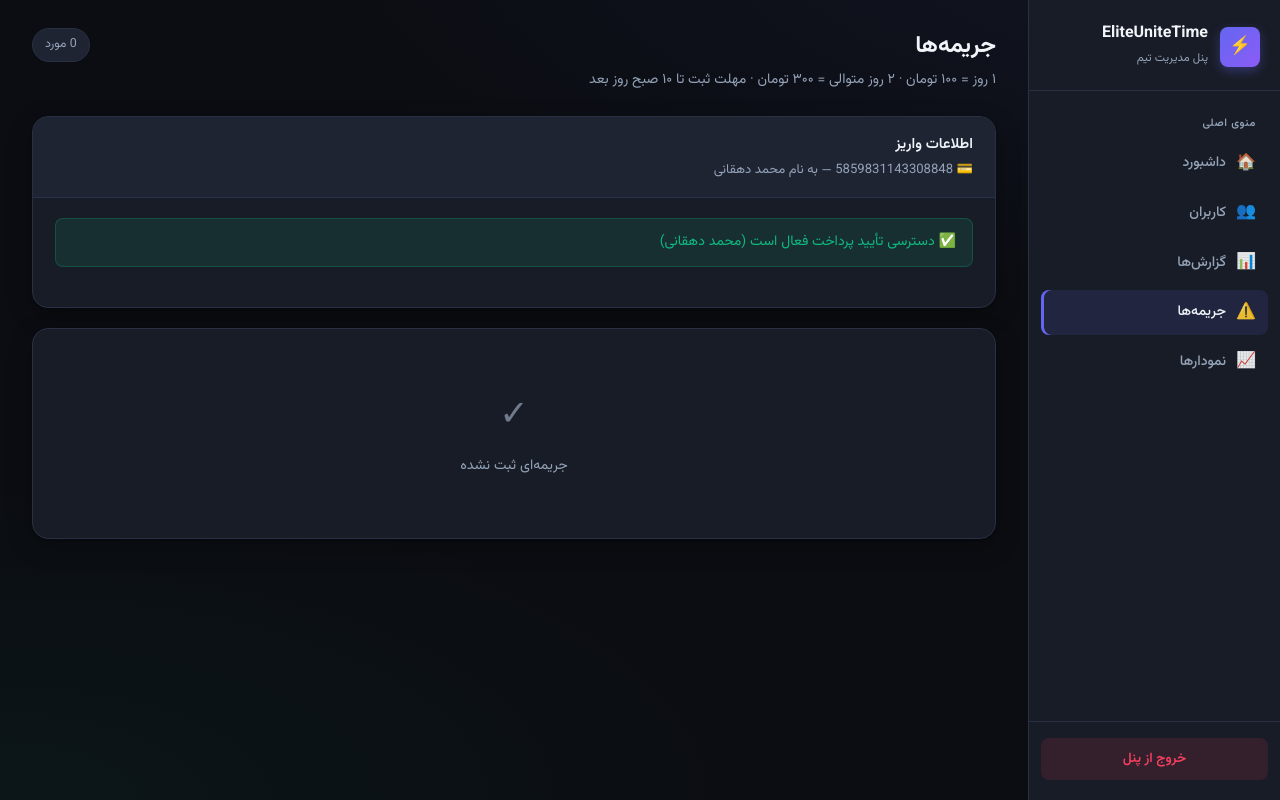
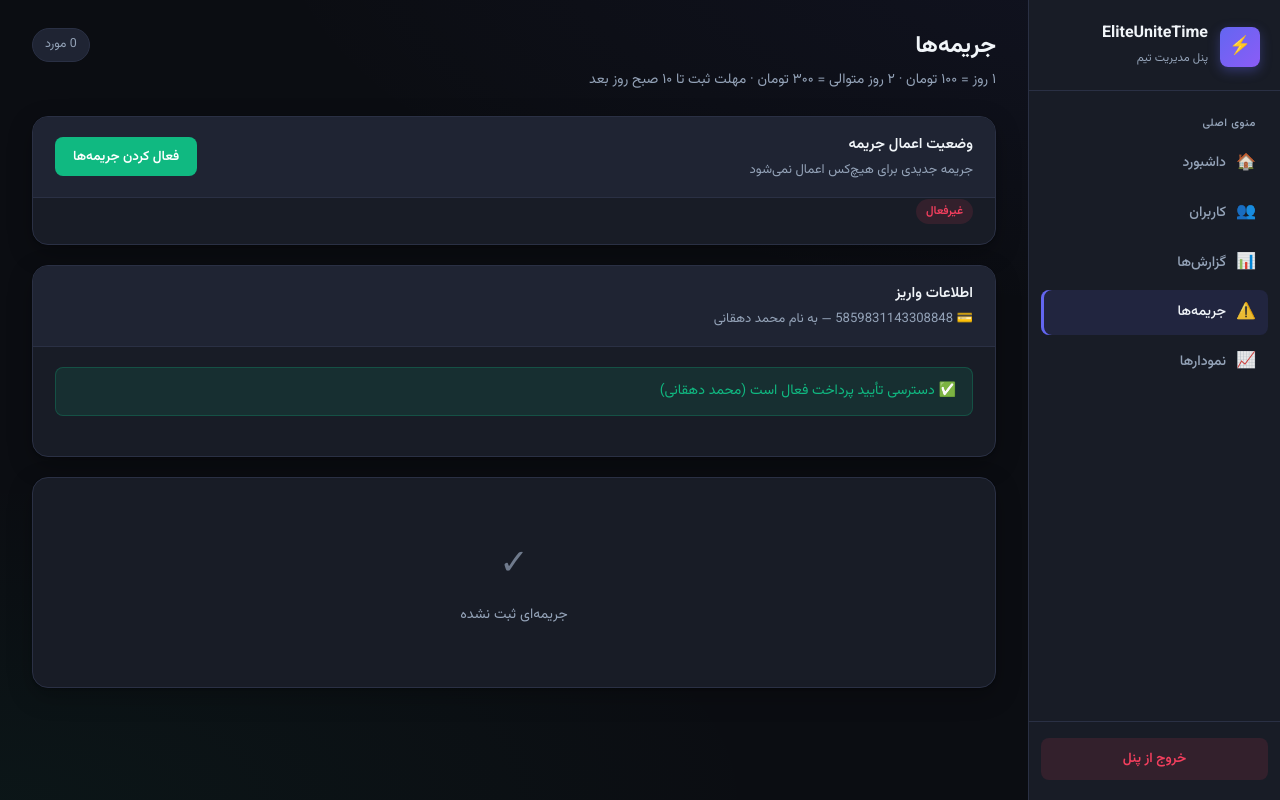
Before and after one commit to amirghadimi80/Eliteunit_balebot, a Flask app: page /penalties in a window 1280 px wide. Run offline with Flask 3, Linux system fonts and the light colour scheme; a user stored in the database is signed in; data that the repository does not hold is empty.

Commit message:
Add penalties enable/disable toggle; default new penalties off

```diff
--- a/dashboard/app.py
+++ b/dashboard/app.py
@@ -308,6 +308,7 @@ def penalties():
     return render_template(
         "penalties.html",
         rows=rows,
+        penalties_enabled=penalty_service.is_penalties_enabled(),
         approver_name=PAYMENT_APPROVER_NAME,
         payment_card=PAYMENT_CARD_NUMBER,
         payment_holder=PAYMENT_CARD_HOLDER,
@@ -315,6 +316,20 @@ def penalties():
         flash_msg=request.args.get("msg"),
         flash_type=request.args.get("type", "ok"),
     )
+
+
+@app.route("/penalties/toggle", methods=["POST"])
+@login_required
+def toggle_penalties():
+    currently_enabled = penalty_service.is_penalties_enabled()
+    new_state = not currently_enabled
+    if penalty_service.set_penalties_enabled(new_state):
+        if new_state:
+            msg = "جریمه‌ها از این لحظه فعال شد — جریمه جدید اعمال می‌شود"
+        else:
+            msg = "جریمه‌ها از این لحظه غیرفعال شد — جریمه جدیدی اعمال نمی‌شود"
+        return redirect(url_for("penalties", msg=msg, type="ok"))
+    return redirect(url_for("penalties", msg="خطا در تغییر وضعیت جریمه‌ها", type="error"))
 
 
 @app.route("/penalties/approver", methods=["POST"])
--- a/dashboard/templates/penalties.html
+++ b/dashboard/templates/penalties.html
@@ -13,6 +13,41 @@
 {% if flash_msg %}
 <div class="alert alert-{{ flash_type }}">{{ flash_msg }}</div>
 {% endif %}
+
+<div class="card" style="margin-bottom:20px;">
+  <div class="card-header" style="display:flex;align-items:center;justify-content:space-between;gap:16px;flex-wrap:wrap;">
+    <div>
+      <div class="card-title">وضعیت اعمال جریمه</div>
+      <div class="payment-info" style="margin-top:4px;">
+        {% if penalties_enabled %}
+        جریمه‌های جدید برای همه فعال است
+        {% else %}
+        جریمه جدیدی برای هیچ‌کس اعمال نمی‌شود
+        {% endif %}
+      </div>
+    </div>
+    <form method="POST" action="{{ url_for('toggle_penalties') }}" style="margin:0;">
+      {% if penalties_enabled %}
+      <button type="submit" class="btn btn-danger"
+              onclick="return confirm('جریمه‌ها غیرفعال شوند؟ از این لحظه جریمه جدیدی ثبت نمی‌شود.')">
+        غیرفعال کردن جریمه‌ها
+      </button>
+      {% else %}
+      <button type="submit" class="btn btn-success"
+              onclick="return confirm('جریمه‌ها فعال شوند؟ از این لحظه جریمه جدید اعمال می‌شود.')">
+        فعال کردن جریمه‌ها
+      </button>
+      {% endif %}
+    </form>
+  </div>
+  <div class="card-body" style="padding-top:0;">
+    {% if penalties_enabled %}
+    <span class="badge badge-green">فعال</span>
+    {% else %}
+    <span class="badge badge-red">غیرفعال</span>
+    {% endif %}
+  </div>
+</div>
 
 <div class="card" style="margin-bottom:20px;">
   <div class="card-header">
--- a/database/db.py
+++ b/database/db.py
@@ -751,3 +751,41 @@ class Database:
         except sqlite3.Error as e:
             logger.error(f"Error deleting all penalties: {e}")
             return 0
+
+    # =====================
+    # APP SETTINGS
+    # =====================
+
+    def get_setting(self, key: str, default: Optional[str] = None) -> Optional[str]:
+        """Get an app setting value by key."""
+        try:
+            conn = self.get_connection()
+            cursor = conn.cursor()
+            cursor.execute("SELECT value FROM app_settings WHERE key = ?", (key,))
+            row = cursor.fetchone()
+            conn.close()
+            return row["value"] if row else default
+        except sqlite3.Error as e:
+            logger.error(f"Error getting setting '{key}': {e}")
+            return default
+
+    def set_setting(self, key: str, value: str) -> bool:
+        """Create or update an app setting."""
+        try:
+            conn = self.get_connection()
+            cursor = conn.cursor()
+            cursor.execute(
+                """INSERT INTO app_settings (key, value, updated_at)
+                   VALUES (?, ?, CURRENT_TIMESTAMP)
+                   ON CONFLICT(key) DO UPDATE SET
+                     value = excluded.value,
+                     updated_at = CURRENT_TIMESTAMP""",
+                (key, value),
+            )
+            conn.commit()
+            conn.close()
+            logger.info(f"Setting updated: {key}={value}")
+            return True
+        except sqlite3.Error as e:
+            logger.error(f"Error setting '{key}': {e}")
+            return False
--- a/services/penalty.py
+++ b/services/penalty.py
@@ -14,7 +14,11 @@ from utils.date_utils import (
     get_yesterday,
     gregorian_to_jalali_str,
 )
-from config.settings import PENALTY_AMOUNT_PER_DAY
+from config.settings import (
+    PENALTY_AMOUNT_PER_DAY,
+    PENALTIES_ENABLED_DEFAULT,
+    PENALTIES_ENABLED_KEY,
+)
 
 logger = logging.getLogger(__name__)
 
@@ -38,6 +42,17 @@ class PenaltyService:
     def __init__(self, db: Database):
         self.db = db
 
+    def is_penalties_enabled(self) -> bool:
+        """Whether automatic creation of new penalties is enabled."""
+        raw = self.db.get_setting(PENALTIES_ENABLED_KEY)
+        if raw is None:
+            return PENALTIES_ENABLED_DEFAULT
+        return raw.strip().lower() in ("1", "true", "yes", "on")
+
+    def set_penalties_enabled(self, enabled: bool) -> bool:
+        """Enable or disable creation of new penalties from this moment."""
+        return self.db.set_setting(PENALTIES_ENABLED_KEY, "1" if enabled else "0")
+
     def check_and_create_missing_report_penalties(self) -> List[CreatedPenalty]:
         """
         Check yesterday's reports and create penalties for missing ones.
@@ -47,6 +62,10 @@ class PenaltyService:
         Returns:
             List of newly created penalties (for notifications).
         """
+        if not self.is_penalties_enabled():
+            logger.info("Penalty creation skipped: penalties are disabled")
+            return []
+
         yesterday = get_yesterday()
         yesterday_gregorian = yesterday.strftime("%Y-%m-%d")
         missing_users = self.db.get_missing_report_users(yesterday_gregorian)
```
Also changed, not shown: config/settings.py (+11 -0 lines).
